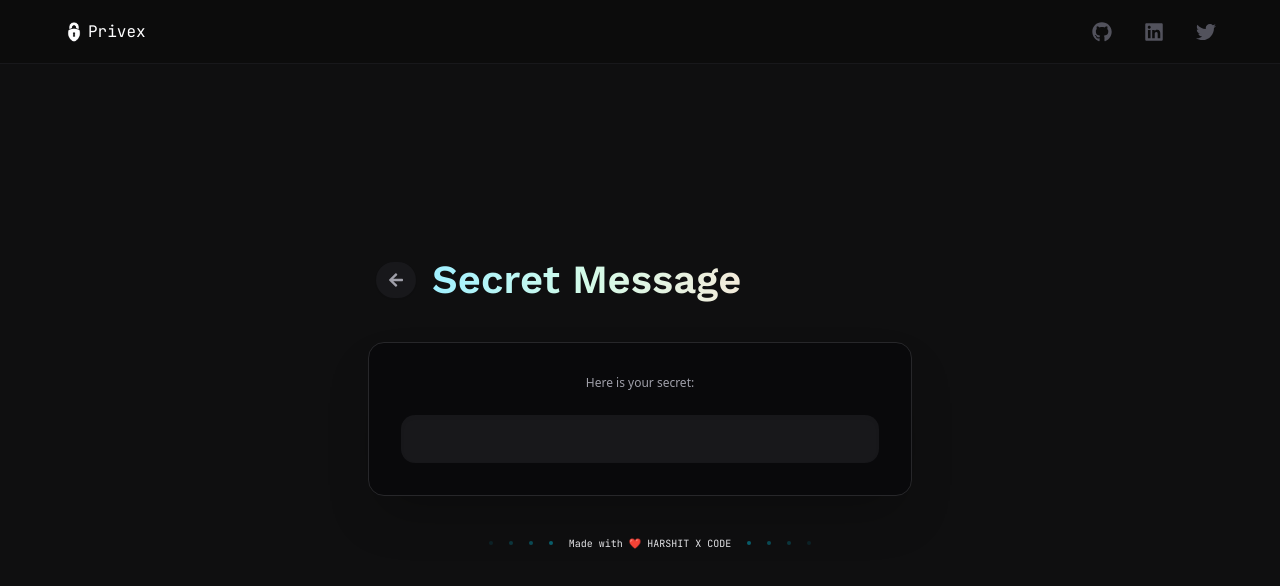
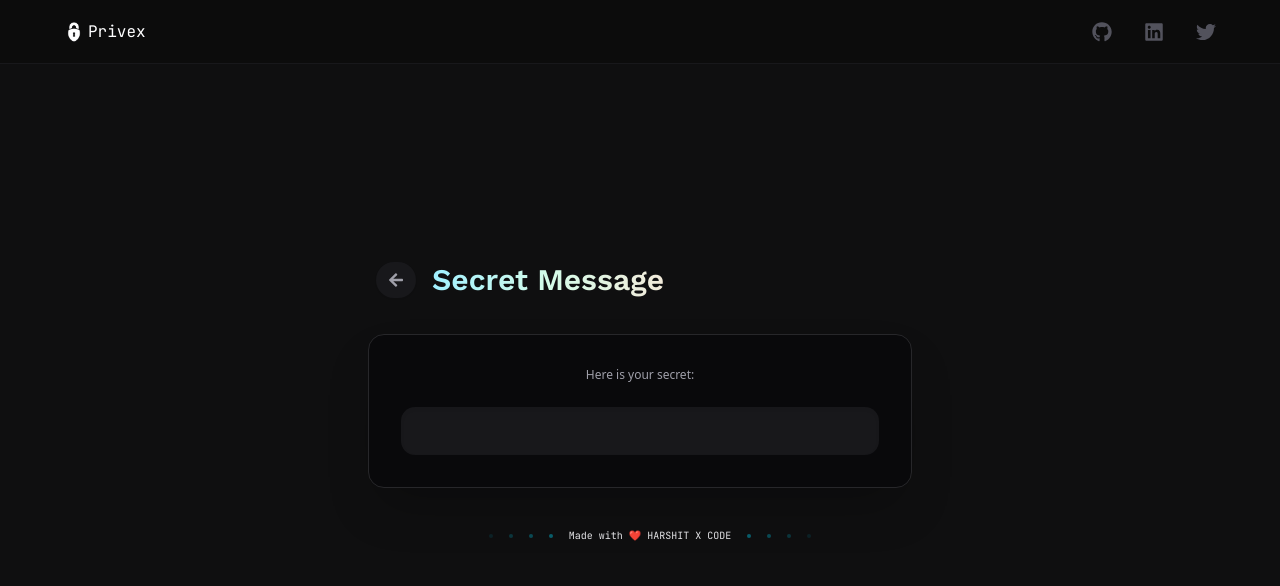
Before and after one commit to Harshit-Parmar555/Privex, a React (Vite) app: page /secret/1 in a window 1280 px wide. Shown: the top 586 px of the page. Built offline with nearby package versions, Linux system fonts and the light colour scheme; no server answers.

Commit message:
UI: some ui changes for better ux

```diff
--- a/src/pages/ReadSecret.jsx
+++ b/src/pages/ReadSecret.jsx
@@ -38,7 +38,7 @@ const ReadSecret = () => {
           >
             <FaArrowLeft />
           </Button>
-          <h2 className="font-[Work_sans] text-[24px] md:text-[40px] font-semibold bg-gradient-to-r from-[#a0f0ff] via-[#d3fbe8] to-[#f2eada] text-transparent bg-clip-text ml-2">
+          <h2 className="font-[Work_sans] text-[24px] md:text-[30px] font-semibold bg-gradient-to-r from-[#a0f0ff] via-[#d3fbe8] to-[#f2eada] text-transparent bg-clip-text ml-2">
             Secret Message
           </h2>
         </header>
@@ -49,7 +49,7 @@ const ReadSecret = () => {
             <span className="text-zinc-400 text-xs mb-2">
               Here is your secret:
             </span>
-            <div className="w-full bg-[#18181b] text-zinc-200 px-6 py-6 rounded-xl border-none font-[Inter] text-xs text-center break-words shadow-inner">
+            <div className="w-full bg-[#18181b] text-zinc-200 font-[JetBrains_Mono] px-6 py-6 rounded-xl border-none  text-xs text-center break-words shadow-inner">
               {fetchingSecret ? <Loader color="white" /> : secretData}
             </div>
           </div>
--- a/src/pages/Success.jsx
+++ b/src/pages/Success.jsx
@@ -40,7 +40,7 @@ const Success = ({}) => {
           >
             <FaArrowLeft />
           </Button>
-          <h2 className="font-[Work_sans] text-[24px] md:text-[40px] font-semibold bg-gradient-to-r from-[#a0f0ff] via-[#d3fbe8] to-[#f2eada] text-transparent bg-clip-text ml-2">
+          <h2 className="font-[Work_sans] text-[24px] md:text-[30px] font-semibold bg-gradient-to-r from-[#a0f0ff] via-[#d3fbe8] to-[#f2eada] text-transparent bg-clip-text ml-2">
             Your Secret Link is Ready!
           </h2>
         </header>
```
